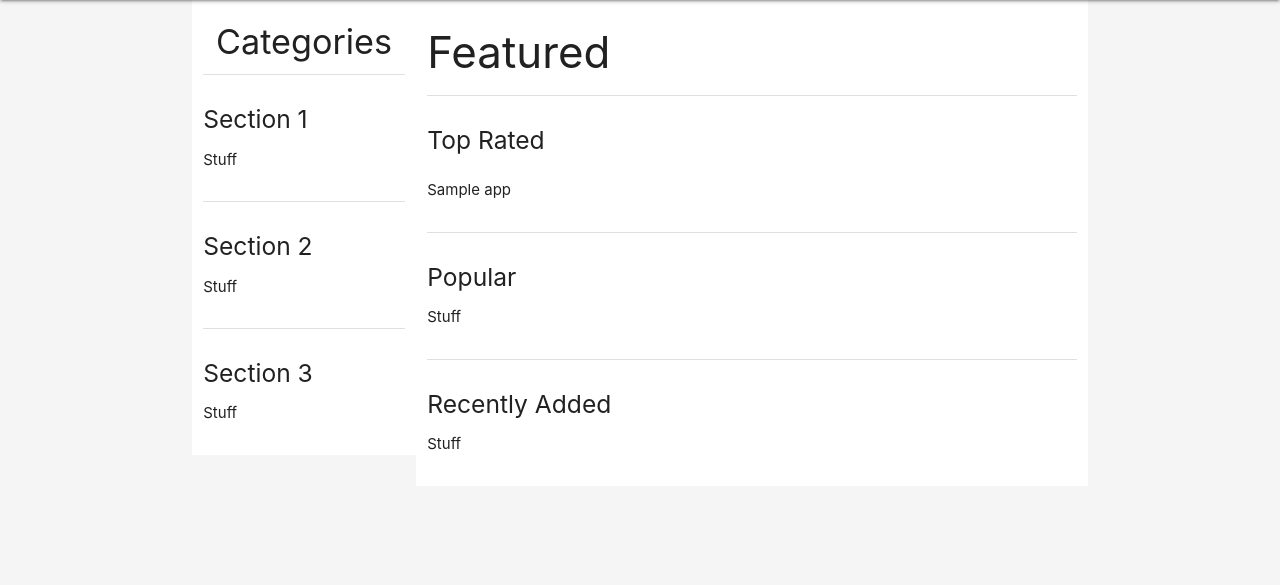
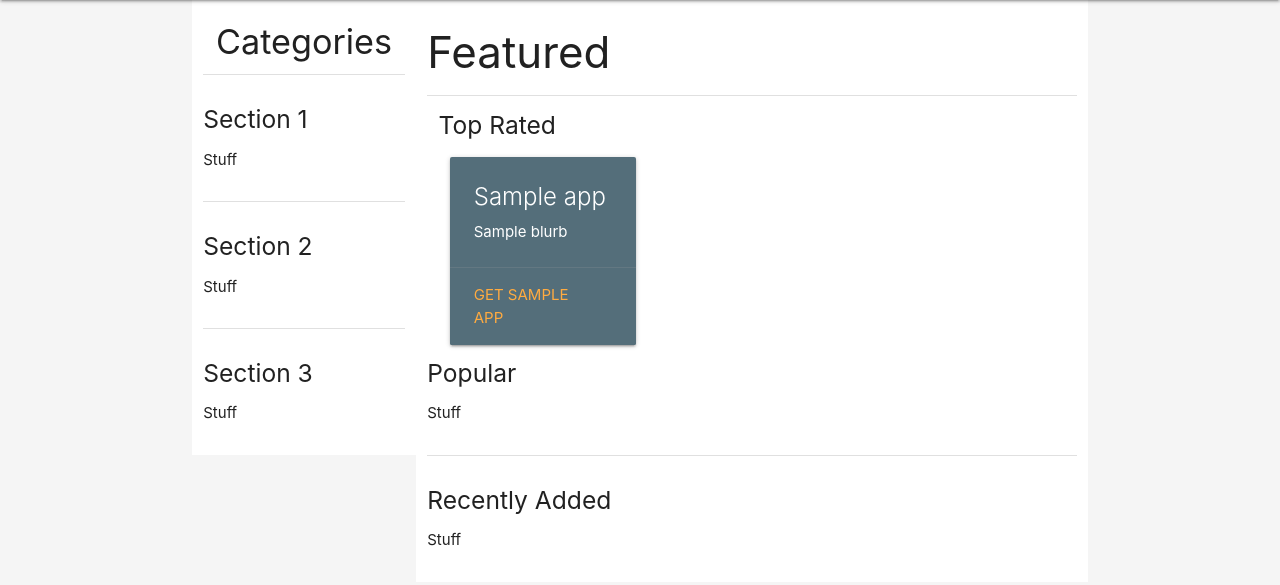
Before and after one commit to NeedWolf/-berDock, a Django app: template home/templates/home/index.html in a window 1280 px wide. Shown: the part 64-649 px from the top of the page. Run offline with Django 3.2, Linux system fonts and the light colour scheme; the template is opened without the code that fills it: most values are stand-ins (such as "Sample title", 1, 10 or a date in 2020).

Commit message:
added info cards

```diff
--- /dev/null
+++ b/home/static/home/home_style.css
@@ -0,0 +1,3 @@
+#applist{
+    overflow-x: scroll;
+}
--- a/home/templates/home/home_style.css
+++ /dev/null
@@ -1,3 +0,0 @@
-#applist{
-    display: inline-block
-}
--- a/home/templates/home/index.html
+++ b/home/templates/home/index.html
@@ -26,13 +26,21 @@
         <div class="col s9 white">
             <h3>Featured</h3>
             <div class="divider"></div>
-            <div class="section">
+            <div class="section col s12 white">
                 <h5>Top Rated</h5>
-                <ul id="applist">
                 {% for app in object_list %}
-                    <li>{{ app }}</li>
+                    <div class="col s12 m12 l4">
+                        <div class="card blue-grey darken-1">
+                            <div class="card-content white-text">
+                                <span class="card-title">{{ app }}</span>
+                                <p>{{ app.blurb }}</p>
+                            </div>
+                            <div class="card-action">
+                                <a href={{ app.link }}>Get {{ app }}</a>
+                            </div>
+                        </div>
+                    </div>
                 {% endfor %}
-                </ul>
             </div>
             <div class="divider"></div>
             <div class="section">
--- a/home/templates/home/layout.html
+++ b/home/templates/home/layout.html
@@ -1,10 +1,11 @@
 <!DOCTYPE html>
 <html lang="en">
 <head>
-    <meta charset="UTF-8">
+    <meta charset="UTF-8">{% load staticfiles %}
+    <link rel="stylesheet" type="text/css" href="{% static 'home/home_style.css' %}" />
     <link href="https://fonts.googleapis.com/icon?family=Material+Icons" rel="stylesheet">
     <link rel="stylesheet" href="https://cdnjs.cloudflare.com/ajax/libs/materialize/1.0.0/css/materialize.min.css">
-    <link rel="stylesheet" href="home_style.css">
+
 
     <title>{% block title %}überdock{% endblock %}</title>
 </head>
```
Also changed, not shown: db.sqlite3.
